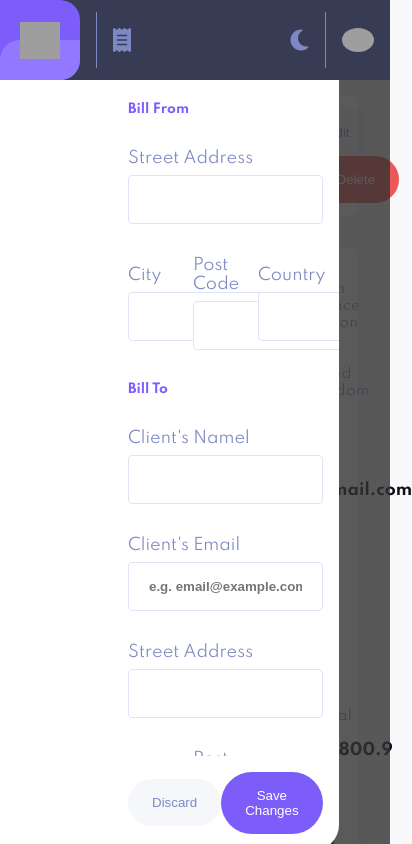
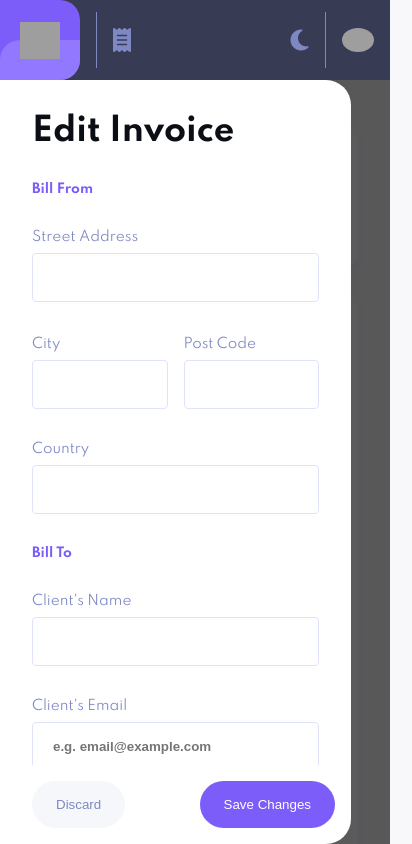
Before and after one commit to khanchandanivikas/invoice, a React (Create React App) app: page /invoice in a window 390 px wide. Both pictures are taken after a click on the button "Edit". Shown: the top 844 px of the page, 412 px wide, since content can reach past the window. Built offline with nearby package versions, Linux system fonts and the light colour scheme; grey boxes are pictures that could not be loaded.

Commit message:
forms esponsive

```diff
--- a/src/App.css
+++ b/src/App.css
@@ -1,6 +1,7 @@
 * {
   margin: 0;
   padding: 0;
+  box-sizing: border-box;
 }
 
 img {
@@ -11,6 +12,7 @@ img {
 body {
   font-family: 'Spartan', sans-serif;
   background-color: rgb(248, 248, 251);
+  min-height: 100vh;
 }
 
 h1, h2, h3, h4, h5, h6 {
--- a/src/components/CreateInvoice.jsx
+++ b/src/components/CreateInvoice.jsx
@@ -26,7 +26,7 @@ const CreateInvoice = (props) => {
         animate="visible"
         exit="hidden"
       >
-        <h1>Invoice</h1>
+        <h1>New Invoice</h1>
         <div className="newInvoice-form-container">
           <form action="" className="newInvoice-form">
             <label htmlFor="fromAddress" className="fromTo">
@@ -44,15 +44,13 @@ const CreateInvoice = (props) => {
                 <label htmlFor="post code">Post Code</label>
                 <input type="number" name="post code" />
               </div>
-              <div>
-                <label htmlFor="country">Country</label>
-                <input type="text" name="country" />
-              </div>
             </div>
+            <label htmlFor="country">Country</label>
+            <input type="text" name="country" />
             <label htmlFor="toAddress" className="fromTo">
               Bill To
             </label>
-            <label htmlFor="client name">Client's Namel</label>
+            <label htmlFor="client name">Client's Name</label>
             <input type="text" name="client name" />
             <label htmlFor="client email">Client's Email</label>
             <input
@@ -72,11 +70,9 @@ const CreateInvoice = (props) => {
                 <label htmlFor="post code">Post Code</label>
                 <input type="number" name="post code" />
               </div>
-              <div>
-                <label htmlFor="country">Country</label>
-                <input type="text" name="country" />
-              </div>
             </div>
+            <label htmlFor="country">Country</label>
+            <input type="text" name="country" />
             <div className="form-grid2">
               <div>
                 <label htmlFor="invoice date">Invoice Date</label>
--- a/src/components/EditInvoice.jsx
+++ b/src/components/EditInvoice.jsx
@@ -26,7 +26,7 @@ const editInvoice = (props) => {
         animate="visible"
         exit="hidden"
       >
-        <h1>Invoice</h1>
+        <h1>Edit Invoice</h1>
         <div className="newInvoice-form-container">
           <form action="" className="newInvoice-form">
             <label htmlFor="fromAddress" className="fromTo">
@@ -44,15 +44,13 @@ const editInvoice = (props) => {
                 <label htmlFor="post code">Post Code</label>
                 <input type="number" name="post code" />
               </div>
-              <div>
-                <label htmlFor="country">Country</label>
-                <input type="text" name="country" />
-              </div>
             </div>
+            <label htmlFor="country">Country</label>
+            <input type="text" name="country" />
             <label htmlFor="toAddress" className="fromTo">
               Bill To
             </label>
-            <label htmlFor="client name">Client's Namel</label>
+            <label htmlFor="client name">Client's Name</label>
             <input type="text" name="client name" />
             <label htmlFor="client email">Client's Email</label>
             <input
@@ -72,11 +70,9 @@ const editInvoice = (props) => {
                 <label htmlFor="post code">Post Code</label>
                 <input type="number" name="post code" />
               </div>
-              <div>
-                <label htmlFor="country">Country</label>
-                <input type="text" name="country" />
-              </div>
             </div>
+            <label htmlFor="country">Country</label>
+            <input type="text" name="country" />
             <div className="form-grid2">
               <div>
                 <label htmlFor="invoice date">Invoice Date</label>
@@ -99,7 +95,9 @@ const editInvoice = (props) => {
           </form>
         </div>
         <div className="newInvoice-form-buttons">
-          <button onClick={toggleEditInvoice} className="btn-discard">Discard</button>
+          <button onClick={toggleEditInvoice} className="btn-discard">
+            Discard
+          </button>
           <button className="btn-save">Save Changes</button>
         </div>
       </motion.div>
--- a/src/pages/Invoice.jsx
+++ b/src/pages/Invoice.jsx
@@ -48,13 +48,14 @@ const Invoice = () => {
               <i class="fas fa-circle paid"></i> Paid
             </button>
           </div>
-          <div>
+          <div className="btn-container">
             <button onClick={toggleEditInvoice} className="edit-btn">
               Edit
             </button>
             <button onClick={handleEliminar} className="delete-btn">
               Delete
             </button>
+          <button className="btn-save">Paid</button>
           </div>
         </div>
         <div className="invoice-item">
@@ -108,7 +109,7 @@ const Invoice = () => {
           </div>
           <div className="invoice-item-total">
             <h4>Amount Due</h4>
-            <h2>£1,800.9</h2>
+            <h3>£1,800.9</h3>
           </div>
         </div>
       </div>
--- a/src/pages/Invoices.jsx
+++ b/src/pages/Invoices.jsx
@@ -25,16 +25,16 @@ const Invoices = () => {
     <motion.div variants={animation} initial="hidden" animate="visible">
       <div className="container-invoice">
         <div className="container-newInvoice">
-          <div>
+          <div className="invoice-heading-container">
             <h1 className="invoice-heading">Invoices</h1>
             <p>There are 7 total invoices.</p>
           </div>
           <div className="filter-new">
             <h5>
-              Filter by status <i class="fas fa-chevron-down"></i>
+              Filter <i class="fas fa-chevron-down"></i>
             </h5>
             <button onClick={toggleNewInvoice} className="btn-newInvoice">
-              <i class="fas fa-plus"></i> New Invoice
+              <i class="fas fa-plus"></i> New
             </button>
           </div>
         </div>
--- a/src/style/dashboard.css
+++ b/src/style/dashboard.css
@@ -68,6 +68,11 @@ main {
         grid-template-rows: auto;
     }
 
+    .stat {
+        padding-top: 2rem;
+        padding-bottom: 2rem;
+    }
+
     .stat:nth-of-type(1) {
         order: 2;
     }
@@ -87,6 +92,10 @@ main {
     main {
         padding-left: 2rem;
     }
+    .stat {
+        padding-top: 1rem;
+        padding-bottom: 1rem;
+    }
 }
 
 @media only screen and (max-width: 481px)  {
@@ -101,4 +110,8 @@ main {
         padding-left: 1rem;
         padding-right: 1rem;
     }
+    .stat {
+        padding-top: 1.5rem;
+        padding-bottom: 1.5rem;
+    }
 }
--- a/src/style/invoice.css
+++ b/src/style/invoice.css
@@ -42,6 +42,7 @@
     background-color: rgb(236, 87, 87);
     color: #fff;
     margin-left: 10px;
+    margin-right: 10px;
 }
 
 .edit-btn:hover {
@@ -86,6 +87,7 @@
     padding: 2rem;
     background-color: rgb(249, 250, 254);
     border-radius: 8px 8px 0 0;
+    gap: 10px;
 }
 
 .invoice-item-total {
@@ -99,7 +101,7 @@
 }
 
 .invoice-item-total h4,
-.invoice-item-total h2 {
+.invoice-item-total h3 {
     color: #fff;
 }
 
@@ -114,3 +116,86 @@
 .marginTopOne {
     margin-top: 7px;
 }
+
+@media only screen and (max-width: 1024px) {
+    .invoice-status-container {
+        width: 80%;
+    }
+
+    .invoice-item {
+        width: 80%;
+    }
+
+    .container-invoice-clicked {
+        padding-left: 5rem;
+    }
+}
+
+@media only screen and (max-width: 900px) {
+    .invoice-status-container {
+        width: 90%;
+    }
+
+    .invoice-item {
+        width: 90%;
+    }
+}
+
+@media only screen and (max-width: 768px) {
+    .invoice-status-container {
+        width: 100%;
+        flex-direction: column;
+    }
+
+    .invoice-status {
+        width: 100%;
+        display: flex;
+        justify-content: space-between;
+    }
+
+    .btn-container {
+        width: 100%;
+        display: flex;
+        justify-content: flex-start;
+        margin-top: 1rem;
+    }
+
+    .btn-save {
+        margin-right: 0;
+    }
+
+    .invoice-item {
+        width: 100%;
+    }
+
+    .container-invoice-clicked {
+        padding: 7rem 2rem 2rem 2rem;
+    }
+
+    .invoice-item-number {
+        flex-direction: column;
+    }
+
+    .invoice-item-number p:nth-of-type(1) {
+        margin-top: 2rem;
+    }
+
+    .invoice-item-details {
+        grid-template-columns: 1fr 1fr;
+    }
+
+    .invoice-item-details div:nth-of-type(3) {
+        margin-top: 2rem;
+    }
+
+    .invoice-item-details div:nth-of-type(3) h4 {
+        margin-top: 1rem;
+    }
+}
+
+@media only screen and (max-width: 481px) {
+    .invoice-item-qty {
+        grid-template-columns: repeat(2, 1fr);
+        padding: 1rem;
+    }
+}
--- a/src/style/invoices.css
+++ b/src/style/invoices.css
@@ -36,6 +36,7 @@
     border-radius: 10rem;
     font-weight: 600;
     transition: all 0.3s ease;
+    min-width: 5.875rem;
 }
 
 .btn-newInvoice:hover {
@@ -129,6 +130,7 @@ a {
     .container-newInvoice {
         width: 70%;
     }
+
     .container-invoices {
         width: 70%;
     }
@@ -138,6 +140,7 @@ a {
     .container-newInvoice {
         width: 80%;
     }
+
     .container-invoices {
         width: 80%;
     }
@@ -147,6 +150,7 @@ a {
     .container-newInvoice {
         width: 90%;
     }
+
     .container-invoices {
         width: 90%;
     }
@@ -156,37 +160,50 @@ a {
     .container-newInvoice {
         width: 100%;
     }
+
     .container-invoices {
         width: 100%;
     }
+
     .container-invoice {
         padding: 7rem 2rem 2rem 2rem;
     }
+
     .invoice {
         display: grid;
         grid-template-columns: 1fr 1fr;
     }
+
     .invoice p:nth-of-type(1) {
         order: 4;
     }
+
     .invoice h4 {
         text-align: left;
     }
+
     .invoice p:nth-of-type(2) {
         text-align: right;
     }
+
     .paid-btn,
     .pending-btn {
         margin-left: 8rem;
         margin-top: 7px;
-    width: auto;
     }
 }
 
 @media only screen and (max-width: 481px) {
+
     .paid-btn,
     .pending-btn {
         margin-left: 3rem;
-    width: auto;
+    }
+
+    .invoice-heading-container h1 {
+        font-size: 1.25rem;
+    }
+    .invoice-heading-container p {
+        font-size: 0.75rem;
     }
 }
--- a/src/style/newInvoiceForm.css
+++ b/src/style/newInvoiceForm.css
@@ -6,7 +6,7 @@
     left: 0;
     padding: 2rem 1rem 1rem 8rem;
     width: 50vw;
-    height: 95vh;
+    height: 100vh;
     display: flex;
     flex-direction: column;
     justify-content: space-evenly;
@@ -40,10 +40,11 @@
 
 .form-grid {
     display: grid;
-    grid-template-columns: repeat(3, 33.33%);
+    grid-template-columns: repeat(2, 1fr);
     justify-content: center;
     align-items: center;
     margin-top: 2rem;
+    column-gap: 1rem;
 }
 
 .form-grid2 {
@@ -52,11 +53,14 @@
     justify-content: space-between;
     align-items: center;
     margin-top: 2rem;
+    column-gap: 1rem;
+    width: 98%;
 }
 
 label {
     color: rgb(126, 136, 195);
     margin-top: 2rem;
+    font-size: 0.85rem;
 }
 
 input, select {
@@ -69,6 +73,7 @@ input, select {
     border-radius: 4px;
     margin-top: 7px;
     transition: all 0.3s ease;
+    width: 100%;
 }
 
 input:focus, select:focus {
@@ -115,3 +120,23 @@ input:focus, select:focus {
 .btn-save:hover {
     background-color: rgb(146, 119, 255);
 }
+
+@media only screen and (max-width: 1024px) {
+    .newInvoice-container {
+        width: 70vw;
+    }
+}
+
+@media only screen and (max-width: 768px) {
+.newInvoice-container {
+    padding: 2rem 1rem 1rem 2rem;
+    margin-top: 5rem;
+    height: calc(100% - 5rem);
+}
+}
+
+@media only screen and (max-width: 481px) {
+.newInvoice-container {
+    width: 90vw;
+}
+}
```
Also changed, not shown: 1 other file (tests, documents, lock files or other folders). Lines whose indentation alone changed are shown as unchanged.
